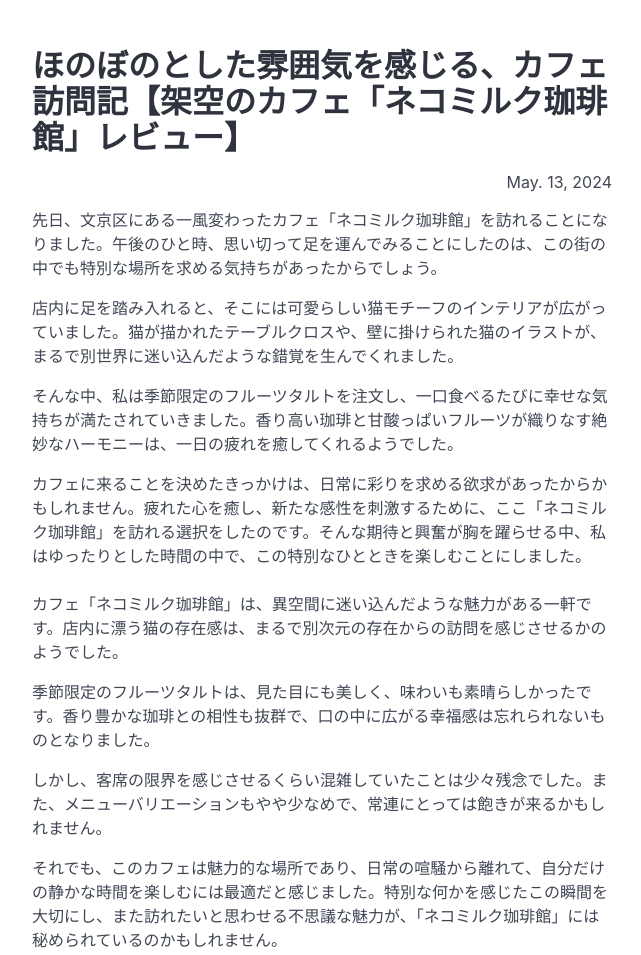
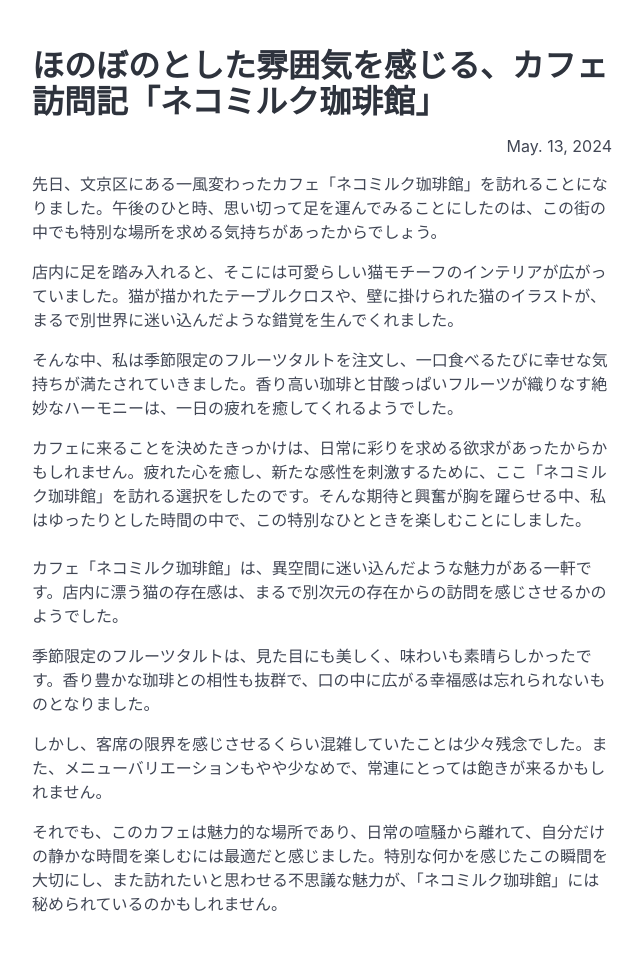
Before and after one commit to owky/cafe-hopper, a plain HTML site: page public/blog-20240513.html in a window 1280 px wide. Shown: the whole page, without its empty margins (318-959 px from the left). Drawn offline with nearby package versions, Linux system fonts and the light colour scheme.

Commit message:
Update blog-20240513.html
架空の〜という表現を削除

```diff
--- a/public/blog-20240513.html
+++ b/public/blog-20240513.html
@@ -7,7 +7,7 @@
       rel="stylesheet"
       href="https://cdn.jsdelivr.net/npm/bulma@1.0.0/css/bulma.min.css"
       >
-    <title>ほのぼのとした雰囲気を感じる、カフェ訪問記【架空のカフェ「ネコミルク珈琲館」レビュー】</title>
+    <title>ほのぼのとした雰囲気を感じる、カフェ訪問記「ネコミルク珈琲館」</title>
   </head>
   <body>
     <section class="section">
@@ -15,7 +15,7 @@
         <div class="column is-3"></div>
         <div class="column">
           <div class="content">
-            <h1>ほのぼのとした雰囲気を感じる、カフェ訪問記【架空のカフェ「ネコミルク珈琲館」レビュー】</h1>
+            <h1>ほのぼのとした雰囲気を感じる、カフェ訪問記「ネコミルク珈琲館」</h1>
             <p class="subtitle is-6 has-text-right">May. 13, 2024</p>
 
             <div class="block"><p>先日、文京区にある一風変わったカフェ「ネコミルク珈琲館」を訪れることになりました。午後のひと時、思い切って足を運んでみることにしたのは、この街の中でも特別な場所を求める気持ちがあったからでしょう。</p><p>店内に足を踏み入れると、そこには可愛らしい猫モチーフのインテリアが広がっていました。猫が描かれたテーブルクロスや、壁に掛けられた猫のイラストが、まるで別世界に迷い込んだような錯覚を生んでくれました。</p><p>そんな中、私は季節限定のフルーツタルトを注文し、一口食べるたびに幸せな気持ちが満たされていきました。香り高い珈琲と甘酸っぱいフルーツが織りなす絶妙なハーモニーは、一日の疲れを癒してくれるようでした。</p><p>カフェに来ることを決めたきっかけは、日常に彩りを求める欲求があったからかもしれません。疲れた心を癒し、新たな感性を刺激するために、ここ「ネコミルク珈琲館」を訪れる選択をしたのです。そんな期待と興奮が胸を躍らせる中、私はゆったりとした時間の中で、この特別なひとときを楽しむことにしました。</p></div>
```
